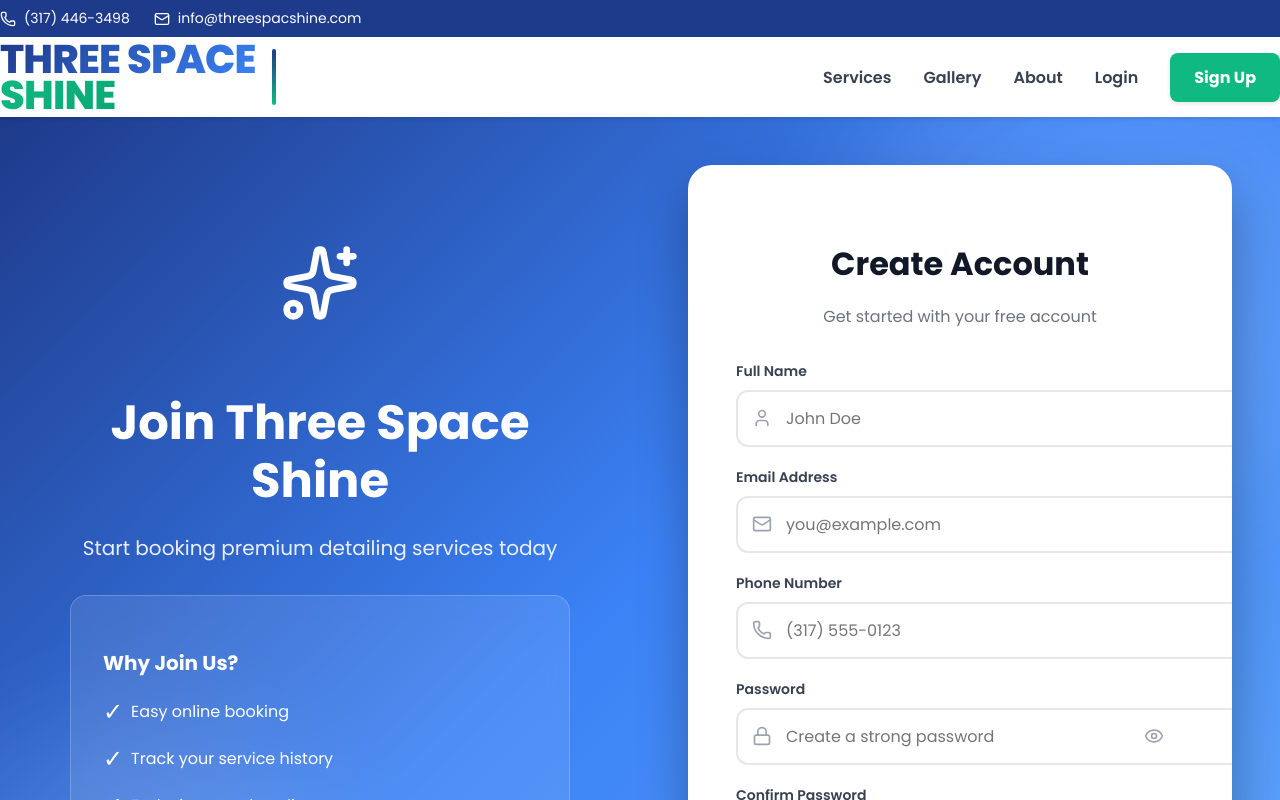
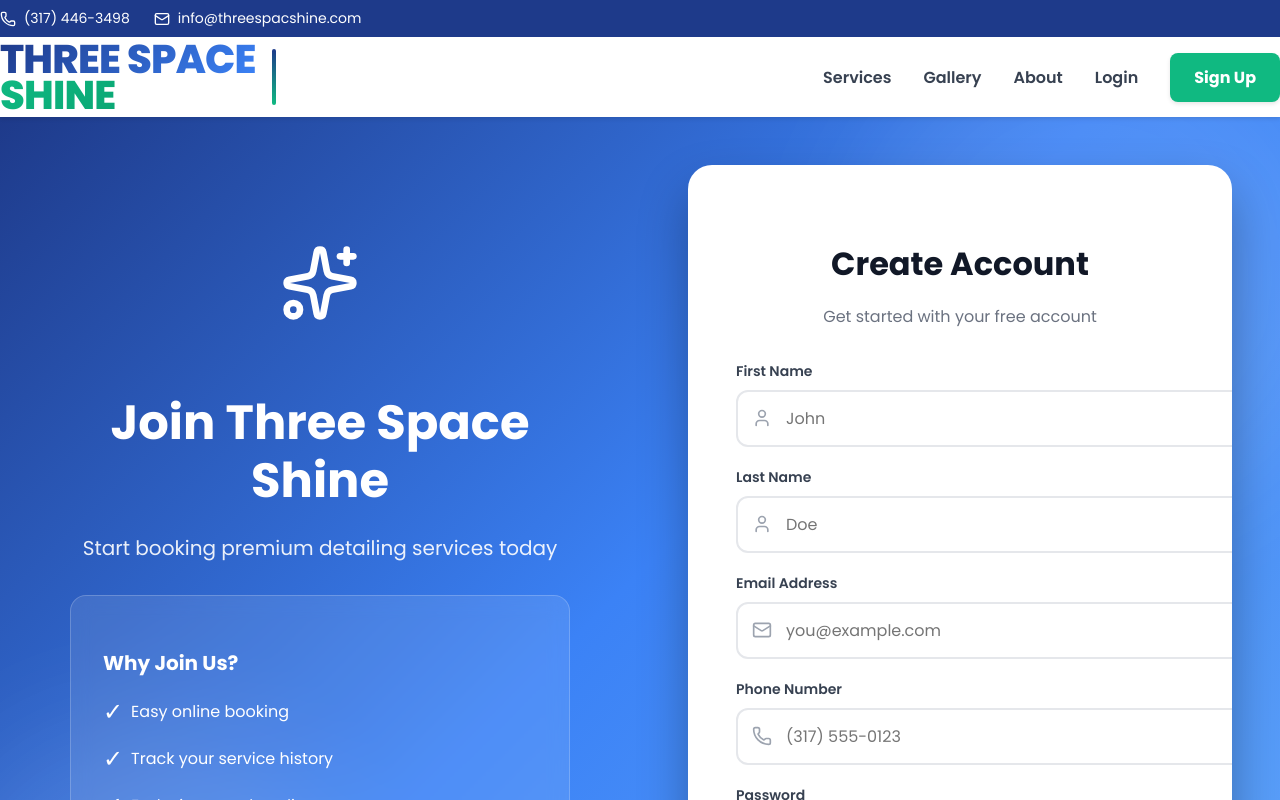
Before and after one commit to haywoodlatrice4-bot/haywood, a React (Create React App) app in the folder client/: page /register in a window 1280 px wide. Shown: the top 800 px of the page. Built offline with nearby package versions, Linux system fonts and the light colour scheme; no server answers.

Commit message:
Fix registration - use firstName and lastName fields

```diff
--- a/client/src/pages/Register.js
+++ b/client/src/pages/Register.js
@@ -5,7 +5,8 @@ import { Sparkles, Mail, Lock, User, Phone, ArrowRight, Eye, EyeOff } from 'luci
 
 const RegisterPage = () => {
   const [formData, setFormData] = useState({
-    name: '',
+    firstName: '',
+    lastName: '',
     email: '',
     phone: '',
     password: '',
@@ -173,7 +174,7 @@ const RegisterPage = () => {
 
             <div>
               <label style={{ display: 'block', fontSize: '0.875rem', fontWeight: '600', color: '#374151', marginBottom: '0.5rem' }}>
-                Full Name
+                First Name
               </label>
               <div style={{ position: 'relative' }}>
                 <User style={{
@@ -187,11 +188,53 @@ const RegisterPage = () => {
                 }} />
                 <input
                   type="text"
-                  name="name"
+                  name="firstName"
                   required
-                  value={formData.name}
+                  value={formData.firstName}
                   onChange={handleChange}
-                  placeholder="John Doe"
+                  placeholder="John"
+                  style={{
+                    width: '100%',
+                    padding: '0.875rem 1rem 0.875rem 3rem',
+                    border: '2px solid #e5e7eb',
+                    borderRadius: '0.75rem',
+                    fontSize: '1rem',
+                    outline: 'none',
+                    transition: 'all 0.3s'
+                  }}
+                  onFocus={(e) => {
+                    e.target.style.borderColor = '#3b82f6';
+                    e.target.style.boxShadow = '0 0 0 3px rgba(59, 130, 246, 0.1)';
+                  }}
+                  onBlur={(e) => {
+                    e.target.style.borderColor = '#e5e7eb';
+                    e.target.style.boxShadow = 'none';
+                  }}
+                />
+              </div>
+            </div>
+
+            <div>
+              <label style={{ display: 'block', fontSize: '0.875rem', fontWeight: '600', color: '#374151', marginBottom: '0.5rem' }}>
+                Last Name
+              </label>
+              <div style={{ position: 'relative' }}>
+                <User style={{
+                  position: 'absolute',
+                  left: '1rem',
+                  top: '50%',
+                  transform: 'translateY(-50%)',
+                  width: '1.25rem',
+                  height: '1.25rem',
+                  color: '#9ca3af'
+                }} />
+                <input
+                  type="text"
+                  name="lastName"
+                  required
+                  value={formData.lastName}
+                  onChange={handleChange}
+                  placeholder="Doe"
                   style={{
                     width: '100%',
                     padding: '0.875rem 1rem 0.875rem 3rem',
```
